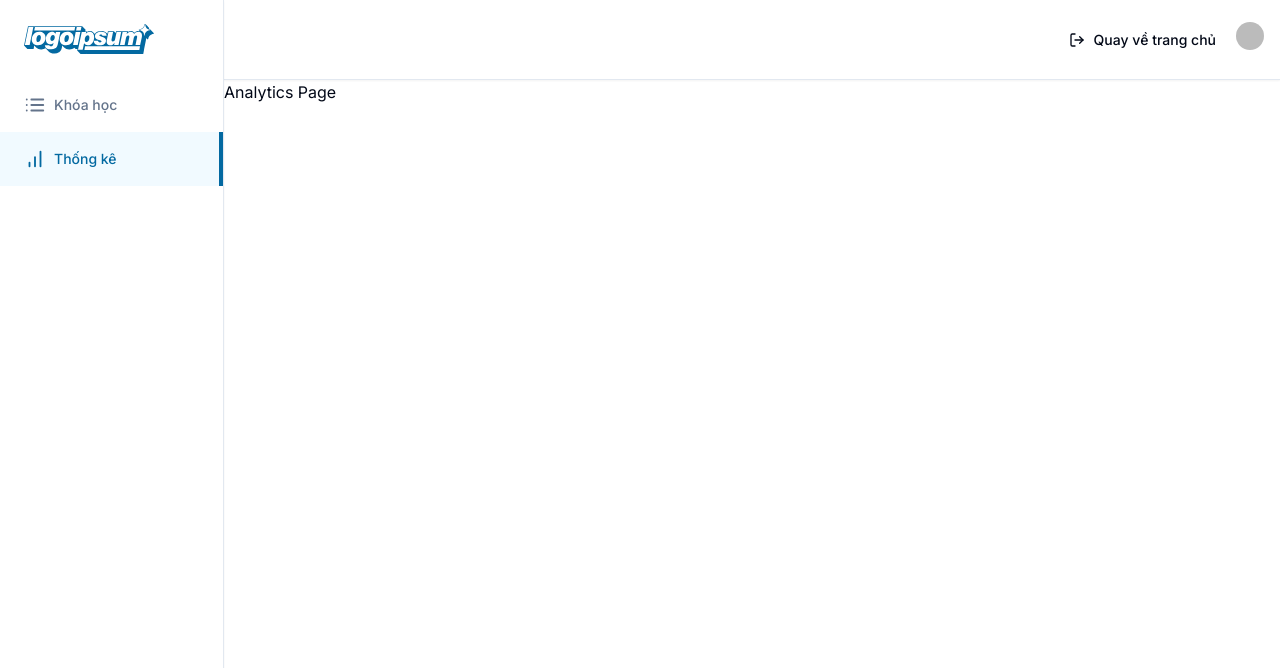
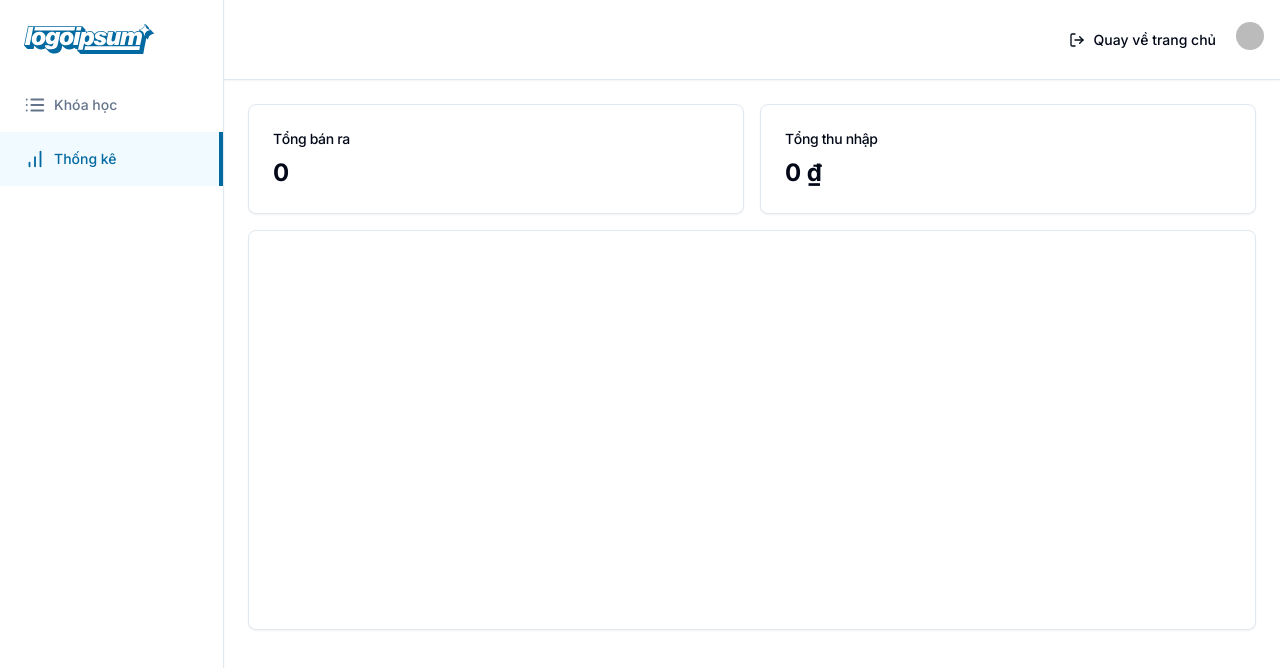
Before and after one commit to TreNgheDiCode/cigp-lms-platform, a Next.js app: page /teacher/analytics in a window 1280 px wide. Shown: the top 668 px of the page. Built offline with nearby package versions, Linux system fonts and the light colour scheme; no server answers; the database is empty; sample sign-in values are in the browser's storage; some icons are missing.

Commit message:
Analytics Dashboard

```diff
--- /dev/null
+++ b/actions/get-analytics.ts
@@ -0,0 +1,54 @@
+import { db } from "@/lib/db";
+import { Course, Purchase } from "@prisma/client";
+
+type PurchaseWithCourse = Purchase & {
+  course: Course;
+};
+
+const groupByCourse = (purchases: PurchaseWithCourse[]) => {
+  const grouped: { [courseTitle: string]: number } = {};
+
+  purchases.forEach((purchase) => {
+    const courseTitle = purchase.course.title;
+    if (!grouped[courseTitle]) {
+      grouped[courseTitle] = 0;
+    }
+    grouped[courseTitle] += purchase.course.price!;
+  });
+
+  return grouped;
+};
+
+export const getAnalytics = async (userId: string) => {
+  try {
+    const purchases = await db.purchase.findMany({
+      where: {
+        course: {
+          userId,
+        },
+      },
+      include: {
+        course: true,
+      },
+    });
+
+    const groupedErnings = groupByCourse(purchases);
+    const data = Object.entries(groupedErnings).map(([courseTitle, total]) => ({
+      name: courseTitle,
+      total: total,
+    }));
+
+    const totalRevenue = data.reduce((acc, curr) => acc + curr.total, 0);
+    const totalSales = purchases.length;
+
+    return {
+      data,
+      totalRevenue,
+      totalSales,
+    };
+  } catch (error) {
+    console.log("GET ANALYTICS", error);
+
+    return { data: [], totalRevenue: 0, totalSales: 0 };
+  }
+};
--- /dev/null
+++ b/app/(dashboard)/(routes)/teacher/analytics/_components/chart.tsx
@@ -0,0 +1,40 @@
+"use client";
+
+import { Card } from "@/components/ui/card";
+import { formatPrice } from "@/lib/format";
+import { Bar, BarChart, ResponsiveContainer, XAxis, YAxis } from "recharts";
+
+interface ChartProps {
+  data: {
+    name: string;
+    total: number;
+  }[];
+}
+
+const Chart = ({ data }: ChartProps) => {
+  return (
+    <Card className="p-6">
+      <ResponsiveContainer width={"100%"} height={350}>
+        <BarChart data={data}>
+          <XAxis
+            dataKey={"name"}
+            stroke="#888888"
+            fontSize={12}
+            tickLine={false}
+            axisLine={false}
+          />
+          <YAxis
+            stroke="#888888"
+            fontSize={12}
+            tickLine={false}
+            axisLine={false}
+            tickFormatter={(value) => `${formatPrice(value)}`}
+          />
+          <Bar dataKey={"total"} fill="#0369a1" radius={[4, 4, 0, 0]} />
+        </BarChart>
+      </ResponsiveContainer>
+    </Card>
+  );
+};
+
+export default Chart;
--- /dev/null
+++ b/app/(dashboard)/(routes)/teacher/analytics/_components/data-card.tsx
@@ -0,0 +1,25 @@
+import { Card, CardContent, CardHeader, CardTitle } from "@/components/ui/card";
+import { formatPrice } from "@/lib/format";
+
+interface DataCardProps {
+  value: number;
+  label: string;
+  shouldFormat?: boolean;
+}
+
+const DataCard = ({ value, label, shouldFormat }: DataCardProps) => {
+  return (
+    <Card>
+      <CardHeader className="flex flex-row items-center justify-between space-y-0 pb-2">
+        <CardTitle className="text-sm font-medium">{label}</CardTitle>
+      </CardHeader>
+      <CardContent>
+        <div className="text-2xl font-bold">
+          {shouldFormat ? formatPrice(value) : value}
+        </div>
+      </CardContent>
+    </Card>
+  );
+};
+
+export default DataCard;
--- a/app/(dashboard)/(routes)/teacher/analytics/page.tsx
+++ b/app/(dashboard)/(routes)/teacher/analytics/page.tsx
@@ -1,5 +1,28 @@
-const AnalyticsPage = () => {
-  return <div>Analytics Page</div>;
+import { auth } from "@clerk/nextjs";
+import { redirect } from "next/navigation";
+
+import { getAnalytics } from "@/actions/get-analytics";
+import DataCard from "./_components/data-card";
+import Chart from "./_components/chart";
+
+const AnalyticsPage = async () => {
+  const { userId } = auth();
+
+  if (!userId) {
+    redirect("/");
+  }
+
+  const { data, totalRevenue, totalSales } = await getAnalytics(userId);
+
+  return (
+    <div className="p-6">
+      <div className="grid grid-cols-1 md:grid-cols-2 gap-4 mb-4">
+        <DataCard label="Tổng bán ra" value={totalSales} />
+        <DataCard label="Tổng thu nhập" value={totalRevenue} shouldFormat />
+      </div>
+      <Chart data={data} />
+    </div>
+  );
 };
 
 export default AnalyticsPage;
--- /dev/null
+++ b/components/ui/card.tsx
@@ -0,0 +1,79 @@
+import * as React from "react"
+
+import { cn } from "@/lib/utils"
+
+const Card = React.forwardRef<
+  HTMLDivElement,
+  React.HTMLAttributes<HTMLDivElement>
+>(({ className, ...props }, ref) => (
+  <div
+    ref={ref}
+    className={cn(
+      "rounded-lg border bg-card text-card-foreground shadow-sm",
+      className
+    )}
+    {...props}
+  />
+))
+Card.displayName = "Card"
+
+const CardHeader = React.forwardRef<
+  HTMLDivElement,
+  React.HTMLAttributes<HTMLDivElement>
+>(({ className, ...props }, ref) => (
+  <div
+    ref={ref}
+    className={cn("flex flex-col space-y-1.5 p-6", className)}
+    {...props}
+  />
+))
+CardHeader.displayName = "CardHeader"
+
+const CardTitle = React.forwardRef<
+  HTMLParagraphElement,
+  React.HTMLAttributes<HTMLHeadingElement>
+>(({ className, ...props }, ref) => (
+  <h3
+    ref={ref}
+    className={cn(
+      "text-2xl font-semibold leading-none tracking-tight",
+      className
+    )}
+    {...props}
+  />
+))
+CardTitle.displayName = "CardTitle"
+
+const CardDescription = React.forwardRef<
+  HTMLParagraphElement,
+  React.HTMLAttributes<HTMLParagraphElement>
+>(({ className, ...props }, ref) => (
+  <p
+    ref={ref}
+    className={cn("text-sm text-muted-foreground", className)}
+    {...props}
+  />
+))
+CardDescription.displayName = "CardDescription"
+
+const CardContent = React.forwardRef<
+  HTMLDivElement,
+  React.HTMLAttributes<HTMLDivElement>
+>(({ className, ...props }, ref) => (
+  <div ref={ref} className={cn("p-6 pt-0", className)} {...props} />
+))
+CardContent.displayName = "CardContent"
+
+const CardFooter = React.forwardRef<
+  HTMLDivElement,
+  React.HTMLAttributes<HTMLDivElement>
+>(({ className, ...props }, ref) => (
+  <div
+    ref={ref}
+    className={cn("flex items-center p-6 pt-0", className)}
+    {...props}
+  />
+))
+CardFooter.displayName = "CardFooter"
+
+export { Card, CardHeader, CardFooter, CardTitle, CardDescription, CardContent }
--- a/package.json
+++ b/package.json
@@ -48,6 +48,7 @@
     "react-hot-toast": "^2.4.1",
     "react-icons": "^4.11.0",
     "react-quill": "^2.0.0",
+    "recharts": "^2.8.0",
     "stripe": "^13.7.0",
     "tailwind-merge": "^1.14.0",
     "tailwindcss": "3.3.3",
```
Also changed, not shown: 1 other file (tests, documents, lock files or other folders).
